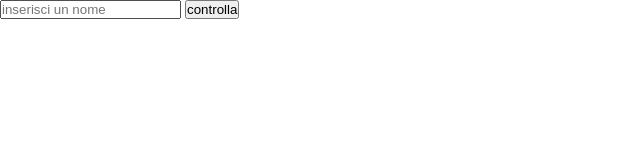
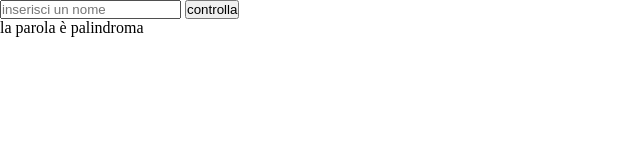
Before and after one commit to AntonelloStefania/js-paliedispari, a plain HTML site: page palindromo/index.html in a window 1280 px wide. Both pictures are taken after a click on the button "controlla". Shown: the whole page, without its empty margins (0-640 px from the left). Drawn offline with Linux system fonts and the light colour scheme.

Commit message:
[add] contenuto esercizio palindromo

```diff
--- a/palindromo/js/script.js
+++ b/palindromo/js/script.js
@@ -0,0 +1,29 @@
+let submit = document.getElementById('submit');
+let return_box= document.querySelector('.return-box');
+return_box.innerHTML='';
+let nome;
+
+
+    function nameCheck(name_check){
+    nome_split = nome.split('');
+    nome_reverse = nome_split.reverse();
+    full_nome_reverse = nome_reverse.join('');
+
+        if(nome===full_nome_reverse){
+            return true
+        } else{
+            return false
+        }
+        }
+
+submit.addEventListener('click', function(){
+    nome = document.getElementById('name').value;
+    nameCheck(nome)
+        if(nameCheck(nome)=== true){
+            return_box.innerHTML = 'la parola è palindroma'
+        } else if (!isNaN(nome)){
+            return_box.innerHTML = 'inserire una parola valida'
+        } else {
+            return_box.innerHTML = 'la parola non è palindroma'
+        }
+})
```
Also changed, not shown: palindromo/index.html (+0 -1 lines).
